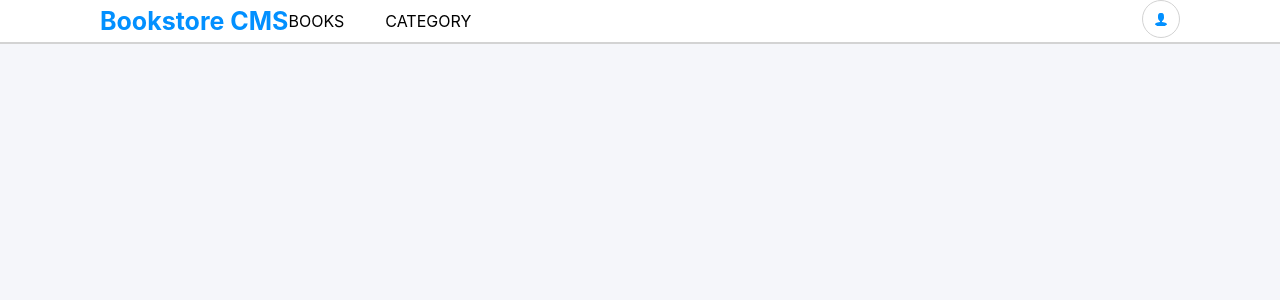
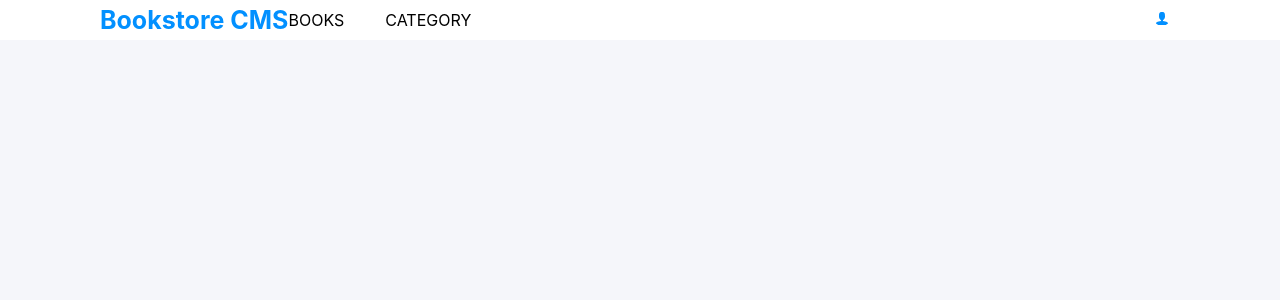
Before and after one commit to hansderly/bookstore, a React (Create React App) app: page / in a window 1280 px wide. Shown: the top 300 px of the page. Built offline with nearby package versions, Linux system fonts and the light colour scheme; the HTML template or start-up script is replaced by a standard one.

Commit message:
change color to use var

```diff
--- a/src/components/Navbar/Navbar.module.css
+++ b/src/components/Navbar/Navbar.module.css
@@ -3,8 +3,8 @@
   justify-content: space-between;
   align-items: center;
   padding: 0 100px;
-  background-color: white;
-  border-bottom: 2px solid lightgray;
+  background-color: var(--clr-white);
+  border-bottom: 2px solid  var(--clr-lightgray);
 }
 
 .rightNav {
@@ -13,7 +13,7 @@
 }
 
 .logo {
-  color: #0290ff;
+  color: var(--clr-primary);
   font-size: 25px;
   font-weight: 700;
 }
@@ -30,7 +30,7 @@
 }
 
 .iconNav {
-  border: 1px solid lightgray;
+  border: 1px solid var(--clr-lightgray);
   border-radius: 50px;
   padding: 10px;
 }
```
